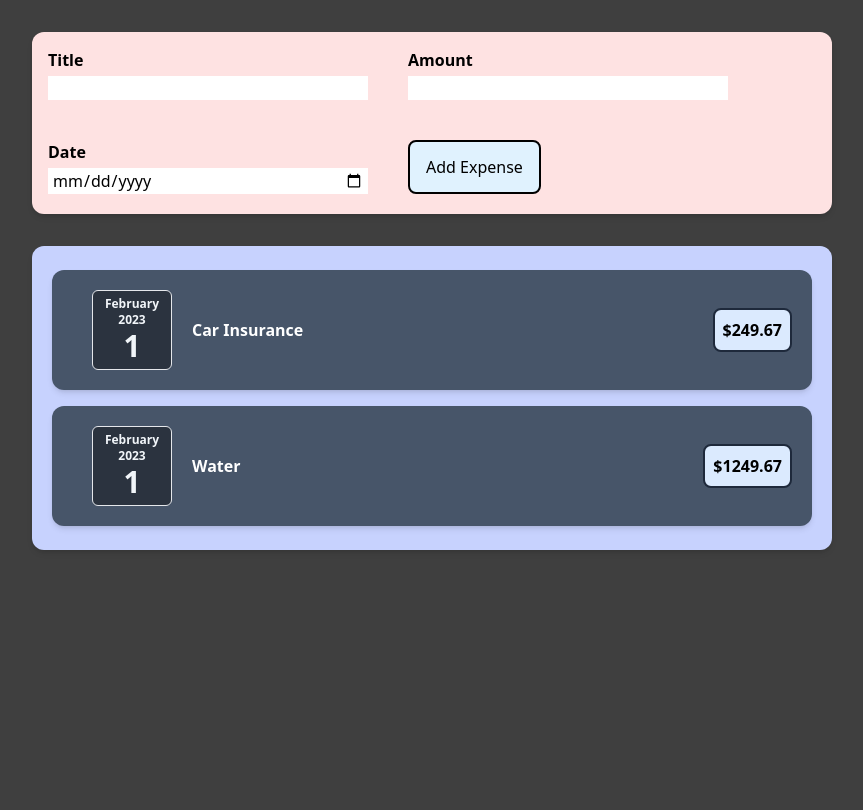
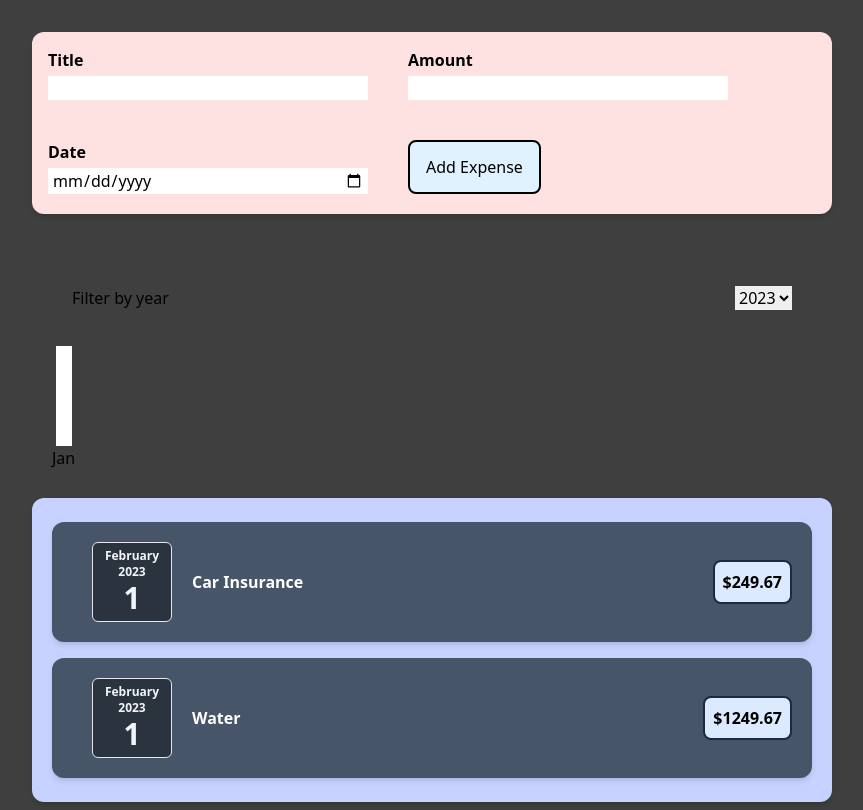
Before and after one commit to victorac/expenses-react-app, a React (Create React App) app: page / in a window 1280 px wide. Shown: the whole page, without its empty margins (208-1071 px from the left). Built offline with nearby package versions, Linux system fonts and the light colour scheme.

Commit message:
start ExpenseFilter assignment

```diff
--- /dev/null
+++ b/src/components/expenses/ExpenseFilter.js
@@ -0,0 +1,32 @@
+function ExpenseFilter({ expenses, onSelectYear }) {
+
+  let totalAmount = 0;
+  if (expenses.length > 0){
+    totalAmount = expenses.reduce((prev, curr) => Number(curr.amount) + Number(prev.amount));
+  }
+
+  return (
+    <div className="flex flex-col gap-4 w-[50rem] max-w-[95%] mx-auto p-5">
+      <div className="flex flex-row p-5">
+        <label className="flex flex-1">Filter by year</label>
+        <select onChange={onSelectYear}>
+          <option value="2023">2023</option>
+          <option value="2022">2022</option>
+          <option value="2021">2021</option>
+          <option value="2020">2020</option>
+          <option value="2019">2019</option>
+        </select>
+      </div>
+      <div className="flex flex-row">
+        <div className="flex flex-col items-center">
+            <div className="h-[100px] w-4 bg-white items-end justify-end">
+                <div className="h-[0px] w-4 bg-black"></div>
+            </div>
+            <span>Jan</span>
+        </div>
+      </div>
+    </div>
+  );
+}
+
+export default ExpenseFilter;
--- a/src/components/expenses/ExpenseItem.js
+++ b/src/components/expenses/ExpenseItem.js
@@ -5,7 +5,7 @@ function ExpenseItem({date, title, amount}) {
   return (
     <Card className="font-bold items-center bg-slate-600 my-1 mx-0 p-5 text-white justify-between">
       <ExpenseDate date={date} />
-      <div className="flex flex-column flex-col-reverse gap-4 items-end justify-start flex-1 sm:flex-row sm:items-center">
+      <div className="flex flex-col-reverse gap-4 items-end justify-start flex-1 sm:flex-row sm:items-center">
         <h2 className="my-1 flex-1">{title}</h2>
         <div className="border-2 border-slate-800 rounded-lg p-2 bg-blue-100 text-black">
           ${amount}
--- a/src/components/expenses/ExpenseList.js
+++ b/src/components/expenses/ExpenseList.js
@@ -1,10 +1,23 @@
+import { useState } from "react";
+
 import Card from "../ui/Card";
+import ExpenseFilter from "./ExpenseFilter";
 import ExpenseItem from "./ExpenseItem";
 
 function ExpenseList({ expenses }) {
+  const [filteredExpenses, setFilteredExpenses] = useState(expenses);
+
+  const onSelectYear = (event) => {
+    const selectedYear = event.target.value;
+    const filtered = expenses.filter(expense => String(expense.date.getFullYear()) === selectedYear);
+    setFilteredExpenses(filtered);
+  };
+
   return (
+    <div>
+      <ExpenseFilter expenses={filteredExpenses} onSelectYear={onSelectYear} />
       <Card className="p-5 flex-col gap-2 bg-indigo-200 my-2 mx-auto w-[50rem] max-w-[95%]">
-      {expenses.map((expense, index) => (
+        {filteredExpenses.map((expense, index) => (
           <ExpenseItem
             key={`expense-${index}`}
             title={expense.title}
@@ -13,6 +26,7 @@ function ExpenseList({ expenses }) {
           />
         ))}
       </Card>
+    </div>
   );
 }
 
```
Lines whose indentation alone changed are shown as unchanged.
